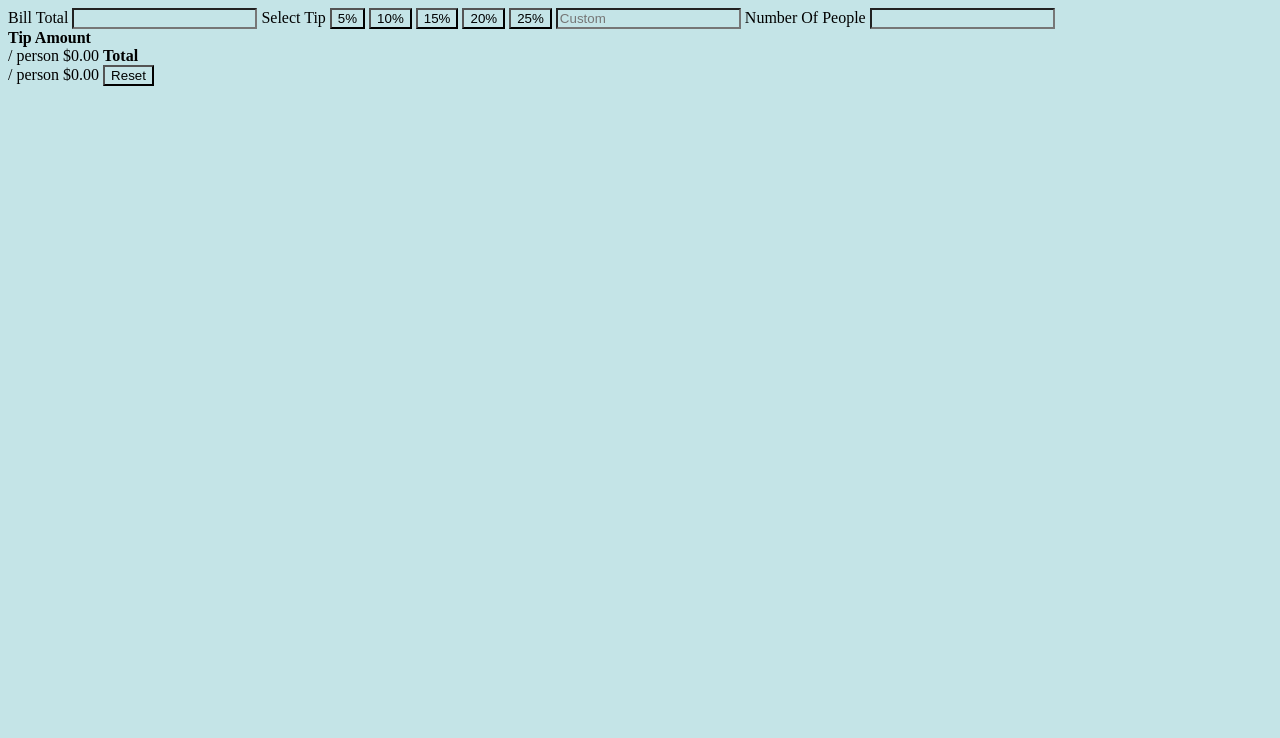
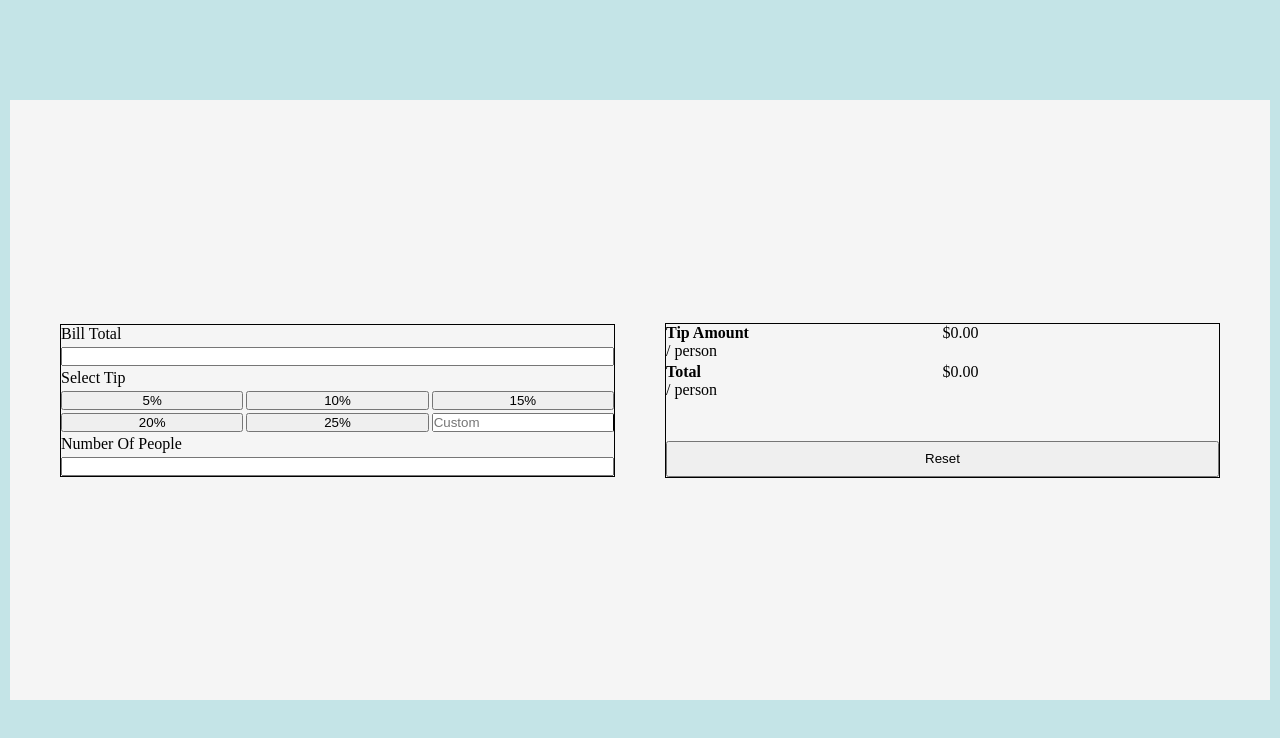
Before and after one commit to CadillacJack42/tip-splitter, a plain HTML site: page index.html in a window 1280 px wide. Drawn offline with Linux system fonts and the light colour scheme.

Commit message:
Basic grid layouts completed

```diff
--- a/index.html
+++ b/index.html
@@ -10,25 +10,28 @@
 <body>
     <main class="container">
         <section class="input-section">
-            <label for="bill-total">Bill Total</label>
+            <label for="bill-total" id="label">Bill Total</label>
             <input type="number"name="bill-total" id="bill-total">
 
 
-            <label for="selectTip">Select Tip</label>
-            <button class="btn">5%</button>
-            <button class="btn">10%</button>
-            <button class="btn">15%</button>
-            <button class="btn">20%</button>
-            <button class="btn">25%</button>
-            <input type="number" placeholder="Custom">
+            <label for="selectTip" id="select-tip">Select Tip</label>
+            <button class="btn" id="btn-1">5%</button>
+            <button class="btn" id="btn-2">10%</button>
+            <button class="btn" id="btn-3">15%</button>
+            <button class="btn" id="btn-4">20%</button>
+            <button class="btn" id="btn-5">25%</button>
+            <button id="btn-custom"><input class="cust-input" type="number" placeholder="Custom" ></button>
 
-            <label for="numberOfPeople">Number Of People</label>
+
+            <label for="numberOfPeople" id="num-people">Number Of People</label>
             <input type="number" name="numberOfPeople" id="numberOfPeople">
         </section>
 
         <section class="output-section">
-            <span><strong>Tip Amount</strong> <br> / person</span> <span id="tipPerPerson">$0.00</span>
-            <span><strong>Total</strong> <br> / person</span> <span id="totalPerPerson">$0.00</span>
+            <span id="tip-amount"><strong>Tip Amount</strong> <br> / person</span>
+            <span id="tipPerPerson">$0.00</span>
+            <span id="total"><strong>Total</strong> <br> / person</span>
+            <span id="totalPerPerson">$0.00</span>
 
 
             <button class="btn reset">Reset</button>
--- a/style.css
+++ b/style.css
@@ -1,3 +1,143 @@
 * {
+    margin: 0;
+    padding: 0;
+}
+
+html, body {
     background-color: #C4E4E7;
+    /* border: 2px solid black; */
+    box-sizing: border-box;
+    height: 100%;
 }
+
+body {
+
+}
+
+/* input {
+    max-height: 14px;
+    height: 16px;
+
+} */
+
+.container {
+
+    height: 75%;
+    /* width: 90%; */
+    display: flex;
+    flex-direction: row;
+    margin: 100px 10px;
+    justify-content: center;
+    align-items: center;
+    background-color: whitesmoke;
+}
+
+.input-section, .output-section {
+    display: grid;
+    width: 50%;
+    /* margin: 100px; */
+    border: 1px solid black;
+
+}
+
+.input-section {
+    grid-template-columns: 1fr 1fr 1fr;
+    grid-template-rows: 1fr 1fr 1fr 1fr 1fr 1fr 1fr;
+    gap: 3px;
+    margin: 0 50px;
+}
+
+.output-section {
+    grid-template-columns: 1fr 1fr;
+    grid-template-rows: 1fr 1fr 1fr 1fr;
+    gap: 3px;
+    margin-right: 50px;
+
+}
+
+#label {
+    grid-column: 1 / 4;
+    grid-row: 1;
+}
+
+#bill-total {
+    grid-column: 1 /4;
+    grid-row: 2;
+}
+
+#select-tip {
+    grid-column: 1 / 4;
+    grid-row: 3;
+}
+
+#btn-1 {
+    grid-column: 1;
+    grid-row: 4;
+}
+#btn-2 {
+    grid-column: 2;
+    grid-row: 4;
+}
+#btn-3 {
+    grid-column: 3;
+    grid-row: 4;
+}
+#btn-4 {
+    grid-column: 1;
+    grid-row: 5;
+}
+#btn-5 {
+    grid-column: 2;
+    grid-row: 5;
+}
+#btn-custom {
+    grid-column: 3;
+    grid-row: 5;
+    overflow: hidden;
+    height: 100%;
+    background-color: whitesmoke;
+    border: none;
+    border-right: 1px solid black;
+    border-radius: 2.5px;
+}
+
+.cust-input {
+    /* border: none; */
+    width: 100%;
+}
+
+#num-people {
+    grid-column: 1 / 4;
+    grid-row: 6;
+}
+
+#numberOfPeople {
+    grid-column: 1 / 4;
+    grid-row: 7;
+}
+
+
+#tip-amount {
+    grid-column: 1;
+    grid-row: 1;
+}
+
+#tipPerPerson {
+    grid-column: 2;
+    grid-row: 1;
+}
+
+#total {
+    grid-column: 1;
+    grid-row: 2;
+}
+
+#totalPerPerson {
+    grid-column: 2;
+    grid-row: 2;
+}
+
+.reset {
+    grid-column: 1 / 4;
+    grid-row: 4;
+}
```
